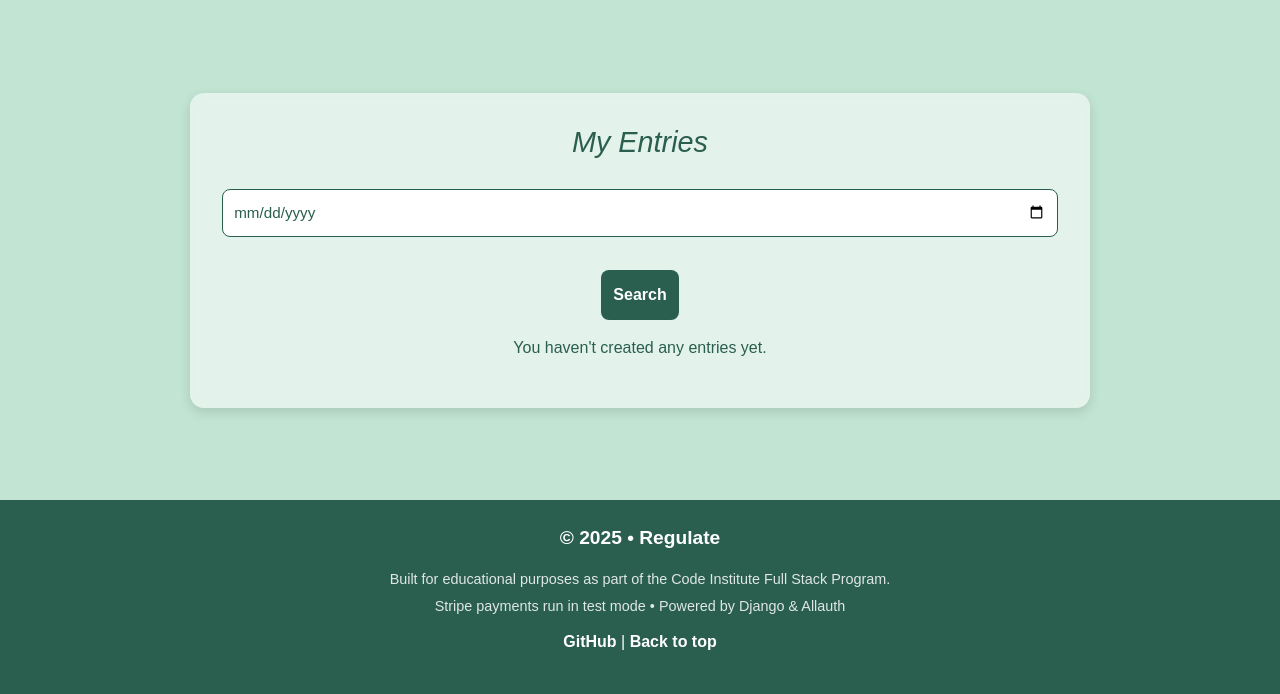
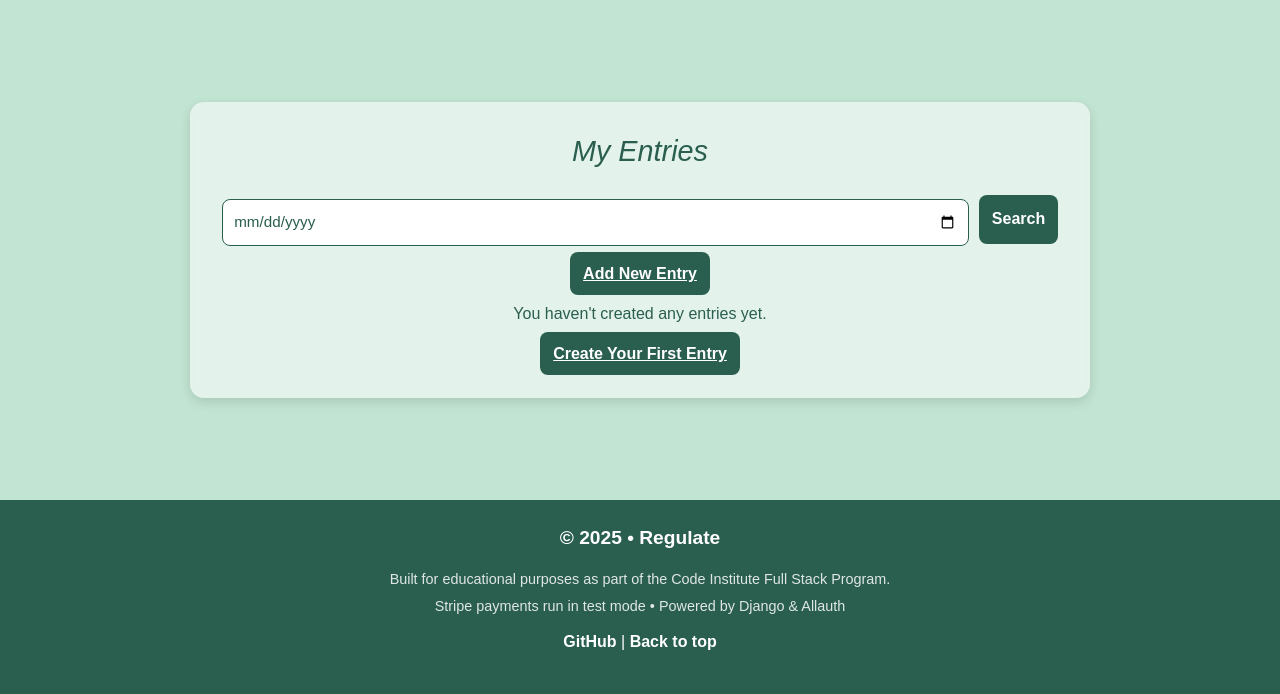
Before and after one commit to Ceri-Jane/milestone_project_four, a Django app: page /dashboard/ in a window 1280 px wide. Shown: the part 106-800 px from the top of the page. Run offline with Django 5.2, Linux system fonts and the light colour scheme; the visitor is signed in with stand-in values (Sample User, id 1); data that the repository does not hold is empty; some web fonts are replaced.

Commit message:
Add new entry button to my entries page

```diff
--- a/static/css/main.css
+++ b/static/css/main.css
@@ -49,6 +49,7 @@ body {
 main {
     flex: 1 0 auto;
 }
+
 
 /* ----------------------------------------
    CARD STYLES
@@ -185,6 +186,7 @@ main {
     color: var(--seconday-color)
 }
 
+
 /* ----------------------------------------
    HERO SECTION
 ---------------------------------------- */
@@ -233,6 +235,7 @@ main {
   height: auto;
 }
 
+
 /* ----------------------------------------
    INTRO SECTION
 ---------------------------------------- */
@@ -268,6 +271,7 @@ main {
     font-size: 0.8rem;
     padding: 0.6rem 1.8rem;
 }
+
 
 /* ----------------------------------------
    FOOTER
@@ -312,8 +316,9 @@ main {
   text-decoration: underline;
 }
 
+
 /* ----------------------------------------
-   DASHBOARD – ACCORDION STYLES
+   DASHBOARD – ACCORDION & FILTER
 ----------------------------------------- */
 
 /* Wrapper for the accordion block */
@@ -410,17 +415,29 @@ main {
   text-decoration: underline;
 }
 
-
 /* Wider card layout just for the dashboard */
 .dashboard-card {
   max-width: 900px;
   width: 100%;
 }
 
-/* Centered filter form under the title */
+/* Centered filter form under the title – flex row so input + button align */
 .dashboard-filter-form {
-  text-align: center;
+  display: flex;
+  justify-content: center;
+  align-items: center;
+  gap: 0.6rem;
   margin-bottom: 1rem;
+}
+
+/* Tweak spacing for search input when used in filter row */
+.dashboard-filter-form .search-input {
+  margin-bottom: 0;
+}
+
+/* Tweak spacing for small button in filter row */
+.dashboard-filter-form .select-btn-small {
+  margin-top: 0;
 }
 
 /* Smaller button for the dashboard search form */
@@ -444,6 +461,7 @@ main {
   margin-top: 1rem;
 }
 
+
 /* ----------------------------------------
    SEARCH BOX STYLES
 ----------------------------------------- */
@@ -466,6 +484,7 @@ main {
   border-color: var(--primary-color);
   box-shadow: 0 0 4px var(--primary-color);
 }
+
 
 /* ----------------------------------------
    REVISION HISTORY (ENTRY DETAIL PAGE)
@@ -492,6 +511,7 @@ main {
 .revision-list .entry-card {
   margin-bottom: 1rem;
 }
+
 
 /* ----------------------------------------
    SUCCESS MESSAGE STYLES
--- a/templates/core/my_entries.html
+++ b/templates/core/my_entries.html
@@ -3,35 +3,38 @@
 
 {% block content %}
 
-<!-- Wrapper using existing layout + frosted card style -->
 <div class="form-wrapper">
-    <!-- Use standard form-card + wider layout for dashboard -->
     <div class="form-card dashboard-card">
 
-        <!-- Dashboard title -->
+        <!-- Page title -->
         <h1 class="form-title">My Entries</h1>
 
-        <!-- Optional date filter -->
-        <form method="get" class="dashboard-filter-form">
+        <!-- Date filter row -->
+        <form method="get" class="dashboard-filter-form mb-3">
             <input
                 type="date"
                 name="date"
                 value="{{ search_date }}"
                 class="search-input"
             >
-            <button class="select-btn select-btn-small">Search</button>
+            <button class="select-btn select-btn-small">
+                Search
+            </button>
         </form>
 
+        <!-- Add New Entry button -->
+        <div class="text-center mb-3">
+            <a href="{% url 'new_entry' %}" class="select-btn">
+                Add New Entry
+            </a>
+        </div>
+
         {% if grouped_entries %}
-        <!-- Accordion grouping entries by date -->
-        <!-- Avoids calendar-style empty days -->
         <div class="accordion dashboard-accordion" id="entriesAccordion">
 
             {% for date, entries in grouped_entries.items %}
-            <!-- One accordion section per date -->
             <div class="accordion-item">
 
-                <!-- Accordion header -->
                 <h2 class="accordion-header" id="heading-{{ forloop.counter }}">
                     <button
                         class="accordion-button collapsed"
@@ -43,7 +46,6 @@
                     </button>
                 </h2>
 
-                <!-- Entries for this date -->
                 <div
                     id="collapse-{{ forloop.counter }}"
                     class="accordion-collapse collapse"
@@ -64,7 +66,7 @@
                             {% endif %}
 
                             {% if entry.has_revisions %}
-                                <p class="text-center"><strong>*Edited —  revision history available</strong></p>
+                                <p class="text-center"><strong>*Edited — revision history available</strong></p>
                             {% endif %}
 
                             <div class="justify-content-center entry-actions">
@@ -92,10 +94,16 @@
         </div>
 
         {% else %}
-            <!-- Shown if user has no entries yet -->
             <p class="form-info empty-state">
                 You haven't created any entries yet.
             </p>
+
+            <!-- Encourage first entry -->
+            <div class="text-center mt-3">
+                <a href="{% url 'new_entry' %}" class="select-btn">
+                    Create Your First Entry
+                </a>
+            </div>
         {% endif %}
 
     </div>
```
Lines whose indentation alone changed are shown as unchanged.
